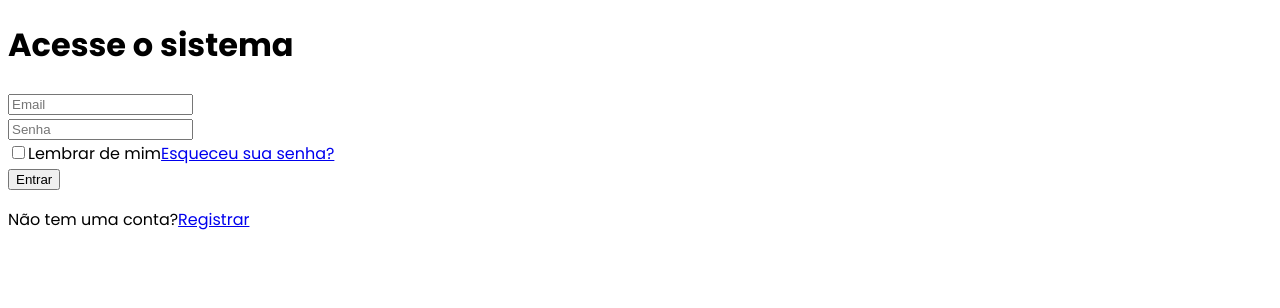
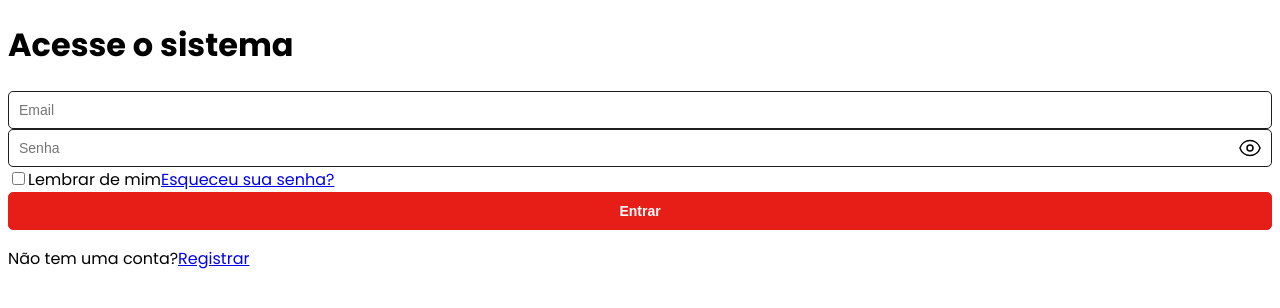
Before and after one commit to LuanLucasGon/eCommerceUSC-front, a React (Vite) app: page /login in a window 1280 px wide. Shown: the top 308 px of the page. Built offline with nearby package versions, Linux system fonts and the light colour scheme.

Commit message:
feat: creating form with react-hook-form

```diff
--- a/src/components/button/index.tsx
+++ b/src/components/button/index.tsx
@@ -1,14 +1,19 @@
-import React, { ButtonHTMLAttributes } from 'react'
+import React, { ButtonHTMLAttributes, forwardRef } from 'react';
 import { Container, ButtonStyle } from './styles';
 
 type Props = ButtonHTMLAttributes<HTMLButtonElement>;
 
-function Button({children, ...props}: Props) {
+const Button = forwardRef<HTMLButtonElement, Props>(({ children, ...props }, ref) => {
   return (
     <Container>
-      <ButtonStyle {...props}>{children}</ButtonStyle>
+      <ButtonStyle ref={ref} {...props}>
+        {children}
+      </ButtonStyle>
     </Container>
-  )
-}
+  );
+});
 
-export default Button
+// Adicione o display name para depuração.
+Button.displayName = 'Button';
+
+export default Button;
--- a/src/components/input/index.tsx
+++ b/src/components/input/index.tsx
@@ -1,10 +1,10 @@
-import React, {InputHTMLAttributes, useState} from 'react'
+import React, { InputHTMLAttributes, useState, forwardRef } from 'react';
 import { Container, InputStyle, Icon } from './styles';
 import { EyeIcon, EyeSlashIcon } from '@heroicons/react/24/outline';
 
-type inputProps = InputHTMLAttributes<HTMLInputElement>;
+type InputProps = InputHTMLAttributes<HTMLInputElement>;
 
-function Input({type, ...props}:inputProps) {
+const Input = forwardRef<HTMLInputElement, InputProps>(({ type, ...props }, ref) => {
   const [isPasswordVisible, setPasswordVisible] = useState(false);
 
   const togglePasswordVisibility = () => {
@@ -13,7 +13,11 @@ function Input({type, ...props}:inputProps) {
 
   return (
     <Container>
-      <InputStyle type={type === "password" && isPasswordVisible ? "text" : type} {...props}/>
+      <InputStyle
+        ref={ref}
+        type={type === "password" && isPasswordVisible ? "text" : type}
+        {...props}
+      />
       {type === "password" && (
         <Icon onClick={togglePasswordVisibility}>
           {isPasswordVisible ? (
@@ -24,7 +28,10 @@ function Input({type, ...props}:inputProps) {
         </Icon>
       )}
     </Container>
-  )
-}
+  );
+});
 
-export default Input
+// Adicione o display name para depuração, especialmente útil ao usar HOCs.
+Input.displayName = 'Input';
+
+export default Input;
--- a/src/pages/login/index.tsx
+++ b/src/pages/login/index.tsx
@@ -4,6 +4,8 @@ import { Link } from "react-router"
 import { useForm } from 'react-hook-form'
 import { z } from "zod"
 import { zodResolver } from '@hookform/resolvers/zod'
+import Input from "../../components/input"
+import Button from "../../components/button"
 
 const createUserFormSchema = z.object({
   email: z.string().nonempty('e-mail é obrigatorio').email('Formato de e-mail invalido'),
@@ -20,7 +22,6 @@ function Login() {
   })
 
   const consoleData = (event: any) => {
-    event.preventDefault()
     console.log(userEmail, userPassword)
     alert("Enviando os dados")
   }
@@ -30,11 +31,9 @@ function Login() {
       <form onSubmit={handleSubmit(consoleData)}>
         <h1>Acesse o sistema</h1>
         <div>
-          <input type="email" placeholder="Email" {...register('email')}/>
+          <Input type="email" placeholder="Email" {...register('email')}/>
           {errors.email && <span>{errors.email.message}</span>}
-        </div>
-        <div>
-          <input type="password" placeholder="Senha" {...register('password')}/>
+          <Input type="password" placeholder="Senha" {...register('password')}/>
           {errors.password && <span>{errors.password.message}</span>}
         </div>
         <div className="recall-forget">
@@ -44,7 +43,7 @@ function Login() {
             <Link to="">Esqueceu sua senha?</Link>
           </label>
         </div>
-        <button>Entrar</button>
+        <Button>Entrar</Button>
         <div className="signup-link">
           <p>Não tem uma conta?<Link to="/signup">Registrar</Link></p>
         </div>
```
